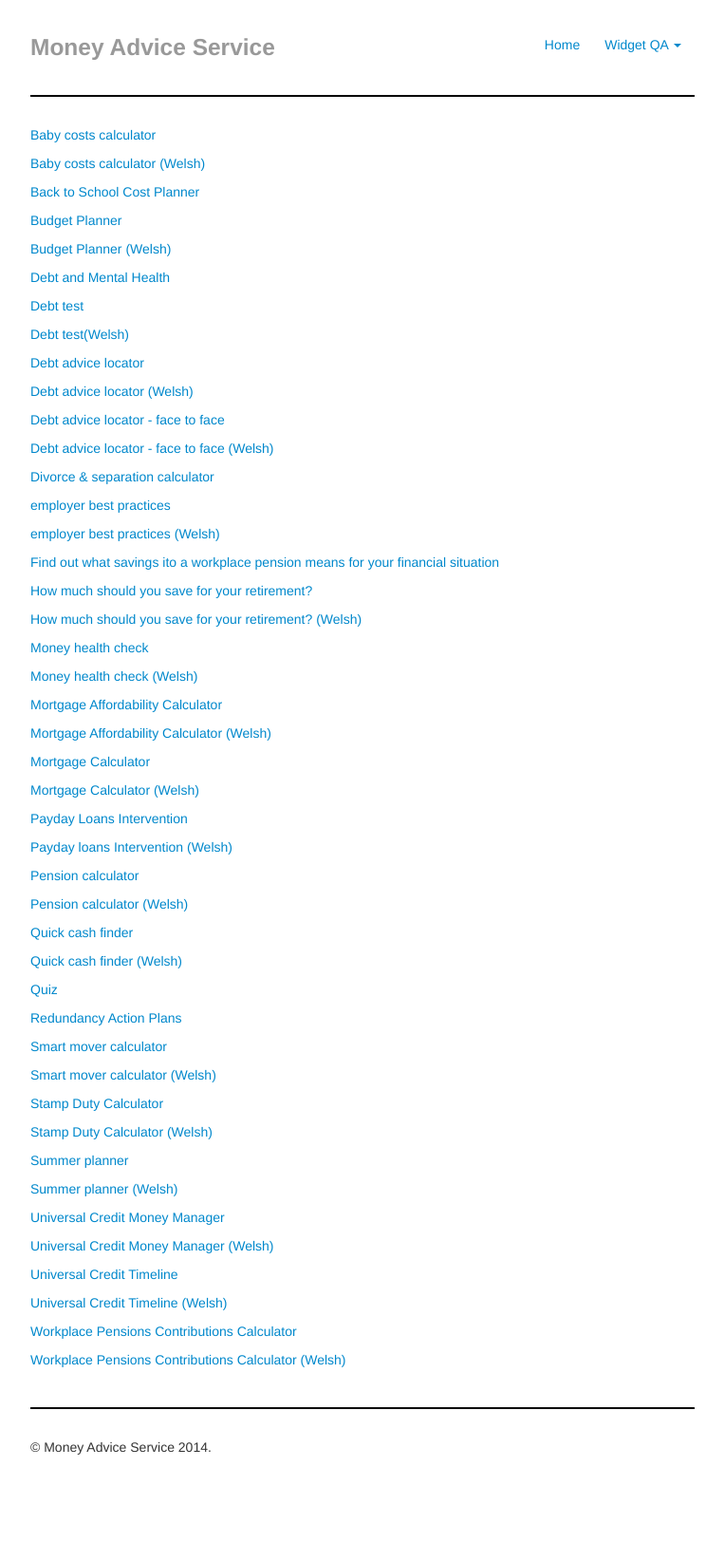
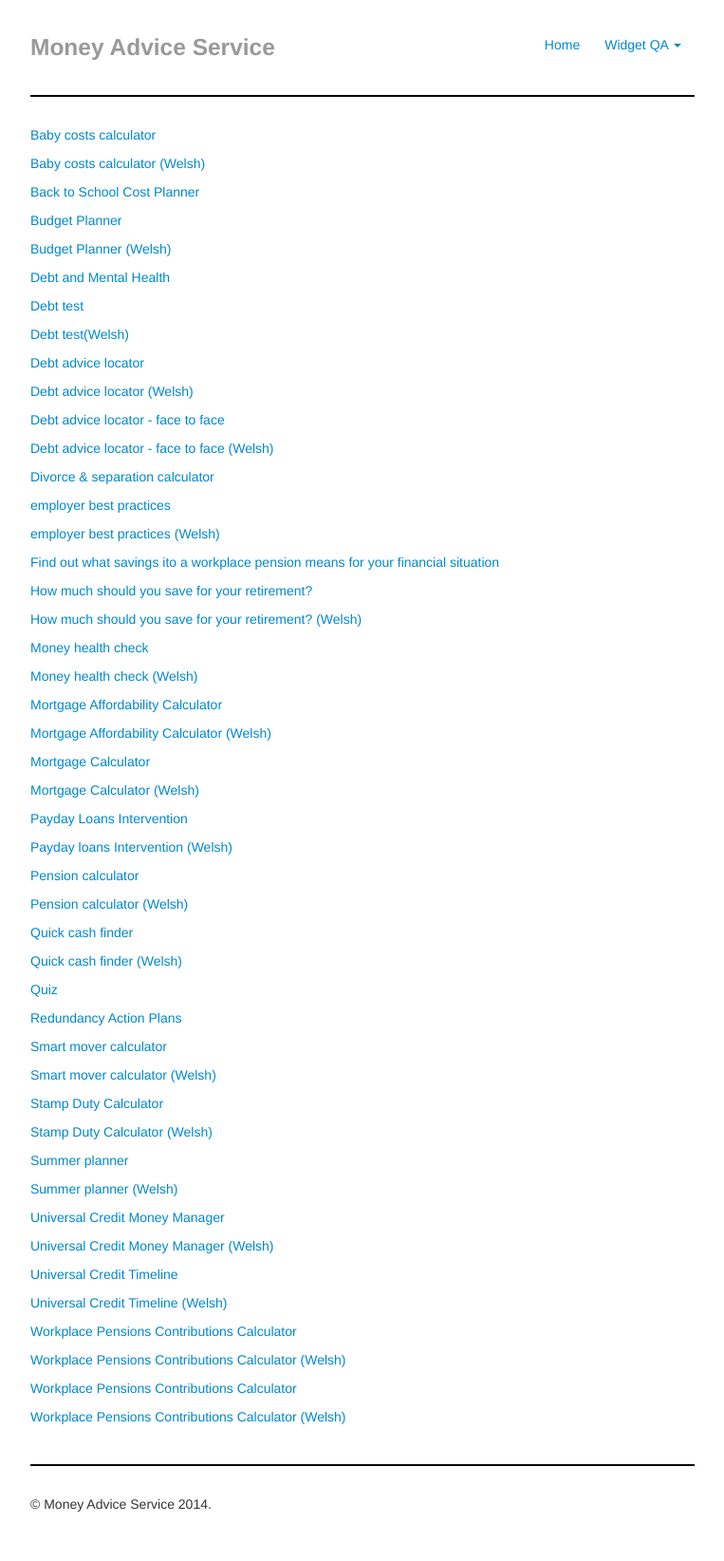
Before and after one commit to moneyadviceservice/test-harness, a Jekyll site: the page built from index.html, in a window 1280 px wide. Shown: the whole page at 95% size, without its empty margins (258-1021 px from the left). Built offline with Jekyll 4.4.1, drawn with Linux system fonts in a browser that asks for light colours; before the commit the page ends 1584 px from its top, so only the background shows below that.

Commit message:
fixup! Add new widget config for new WPCC

```diff
--- a/index.html
+++ b/index.html
@@ -86,6 +86,10 @@
     name: "Universal Credit Timeline"
   - id: universal_credit_timeline_cy
     name: "Universal Credit Timeline (Welsh)"
+  - id: workplace_pensions
+    name: "Workplace Pensions Contributions Calculator"
+  - id: workplace_pensions_cy
+    name: "Workplace Pensions Contributions Calculator (Welsh)"
   - id: wpcc
     name: "Workplace Pensions Contributions Calculator"
   - id: wpcc_cy
```
